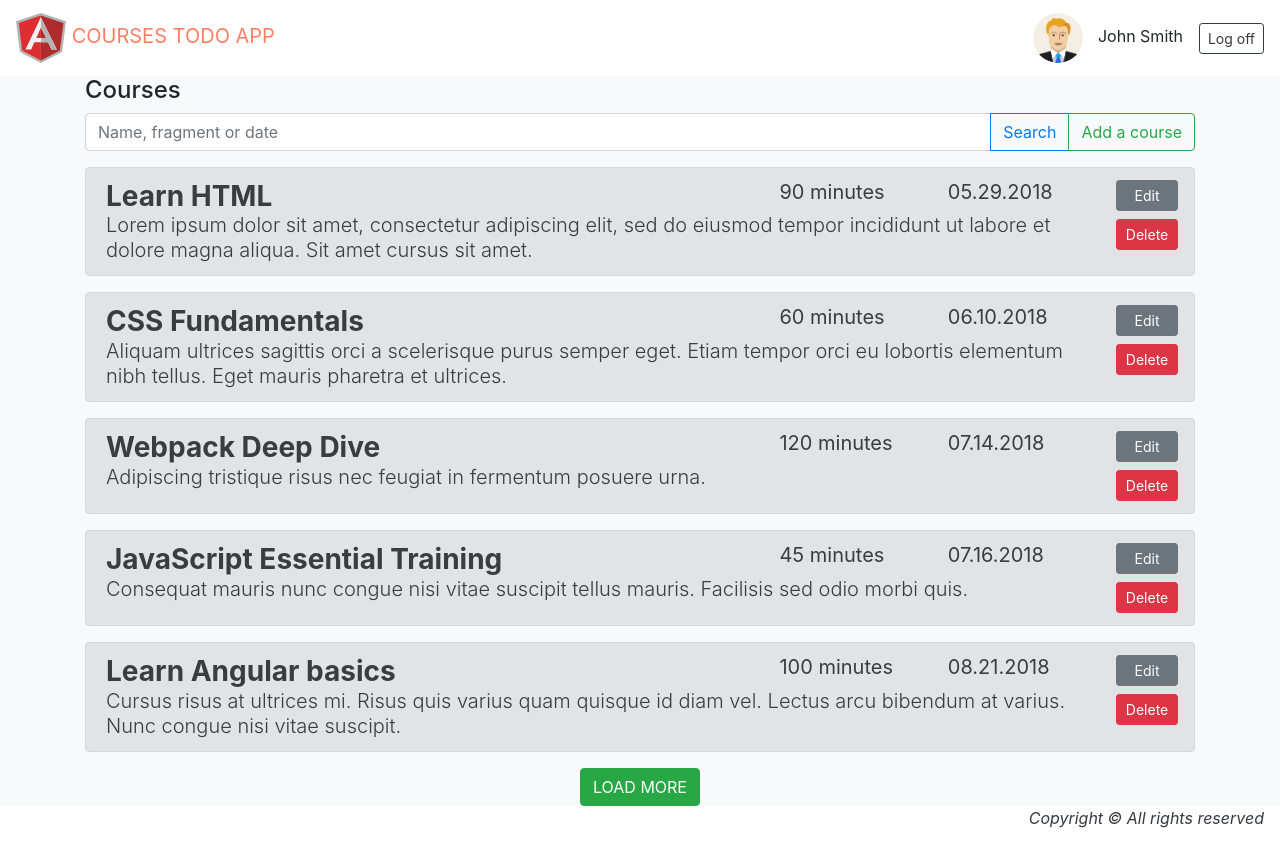
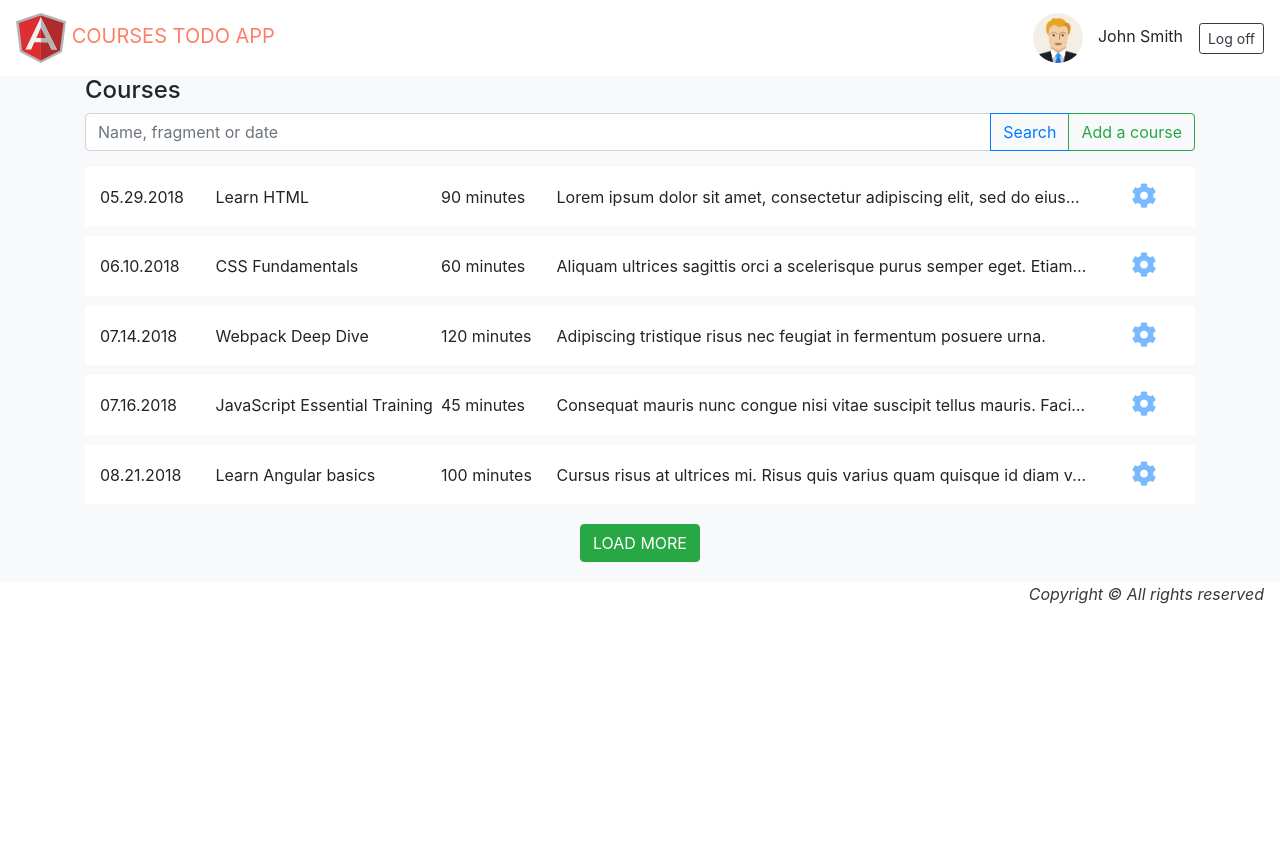
Before and after one commit to DmitriyPavlovskyi/angular-2018Q2, an Angular app: page /courses in a window 1280 px wide. After the commit the page ends 800 px from the top, so only its background shows below. Built offline with nearby package versions, Linux system fonts and the light colour scheme.

Commit message:
Styles refactoring

```diff
--- a/src/app/features/components/load-more/load-more.component.html
+++ b/src/app/features/components/load-more/load-more.component.html
@@ -1,3 +1,3 @@
-<div>
+<div class="load-more">
   <button class="w-15 btn btn-success d-flex mx-auto" (click)="handleCLick()">LOAD MORE</button>
 </div>
--- a/src/app/features/components/load-more/load-more.component.scss
+++ b/src/app/features/components/load-more/load-more.component.scss
@@ -0,0 +1,3 @@
+.load-more {
+  padding: 10px 0 20px 0;
+}
--- a/src/app/features/components/todo-list-item/todo-list-item.component.html
+++ b/src/app/features/components/todo-list-item/todo-list-item.component.html
@@ -1,26 +1,14 @@
-<div class="alert alert-secondary pr-0">
-  <div class="row pr-3">
-    <div class="col-11">
-      <div class="row">
-        <div class="col-8">
-          <span class="h3 font-weight-bold">{{course.title}}</span>
-        </div>
-        <div class="col-2">
-          <span class="h5 font-weight-normal">{{course.duration}} minutes</span>
-        </div>
-        <div class="col-2">
-          <span class="h5 font-weight-normal">{{course.creationDate}}</span>
-        </div>
+<div class="todo-wrapper">
+  <div class="todo-wrapper__item item-creation-date">{{course.creationDate}}</div>
+  <div class="todo-wrapper__item item-title">{{course.title}}</div>
+  <div class="todo-wrapper__item item-duration">{{course.duration}} minutes</div>
+  <div class="todo-wrapper__item item-description">{{course.description}}</div>
+  <div class="todo-wrapper__item item-buttons-dd">
+    <button><i class="fas fa-cog"></i></button>
+    <div class="item-buttons">
+      <button type="button" class="btn btn-sm btn-secondary btn-block" (click)="handleEdit()"><i class="fas fa-pen"></i></button>
+        <button type="button" class="btn btn-sm btn-danger btn-block" (click)="handleDelete()"><i class="fas fa-trash-alt"></i></button>
       </div>
-      <div class="row">
-        <div class="col-12">
-          <span class="h5 font-weight-light">{{course.description}}</span>
-        </div>
-      </div>
-    </div>
-    <div class="col-1">
-        <button type="button" class="btn btn-sm btn-secondary btn-block" (click)="handleEdit()">Edit</button>
-        <button type="button" class="btn btn-sm btn-danger btn-block" (click)="handleDelete()">Delete</button>
-    </div>
   </div>
+
 </div>
--- a/src/app/features/components/todo-list-item/todo-list-item.component.scss
+++ b/src/app/features/components/todo-list-item/todo-list-item.component.scss
@@ -0,0 +1,61 @@
+.todo-wrapper {
+  display: flex;
+  margin: 10px 0;
+  background-color: #FFF;
+  align-items: center;
+  justify-content: space-between;
+  padding: 10px 5px;
+  &__item {
+    padding: 0 10px;
+    white-space: nowrap;
+  }
+
+  .item-creation-date {width:10%}
+  .item-title {width: 20%}
+  .item-duration {width: 10%}
+
+  .item-description {
+    overflow: hidden;
+    white-space: nowrap;
+    text-overflow: ellipsis;
+    width: 50%;
+  }
+
+  .item-buttons-dd {
+    width:8%;
+    text-align: center;
+    position: relative;
+    display: inline-block;
+  }
+
+  .item-buttons-dd .item-buttons {
+    position: absolute;
+    display: none;
+    left: 30%;
+    z-index: 1;
+    padding: 15px;
+    left: 50%;
+    top: -70%;
+  }
+
+  .item-buttons-dd .item-buttons button {
+    border-radius: 50px;
+  }
+  .item-buttons-dd:focus-within .item-buttons{
+    display: block;
+  }
+
+  .item-buttons-dd > button {
+    background-color: white;
+    border: none;
+    letter-spacing: 4px;
+    font-weight: 700;
+    cursor: pointer;
+    outline: none;
+    color: #007bff87;
+    font-size: 25px;
+  }
+  .item-buttons-dd > button:hover {
+    color: #007bff;
+  }
+}
--- a/src/index.html
+++ b/src/index.html
@@ -4,7 +4,7 @@
   <meta charset="utf-8">
   <title>TodoApp</title>
   <base href="/">
-
+  <link rel="stylesheet" href="https://use.fontawesome.com/releases/v5.1.0/css/all.css" integrity="sha384-lKuwvrZot6UHsBSfcMvOkWwlCMgc0TaWr+30HWe3a4ltaBwTZhyTEggF5tJv8tbt" crossorigin="anonymous">
   <meta name="viewport" content="width=device-width, initial-scale=1">
   <link rel="icon" type="image/x-icon" href="favicon.ico">
 </head>
```
Also changed, not shown: src/assets/course-default-image.png (added).
